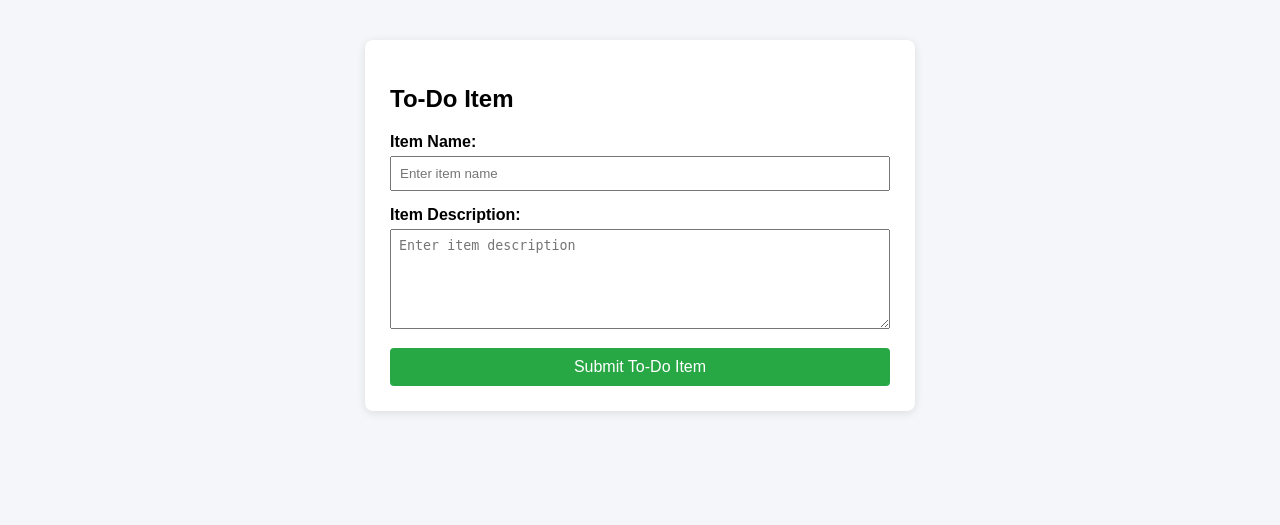
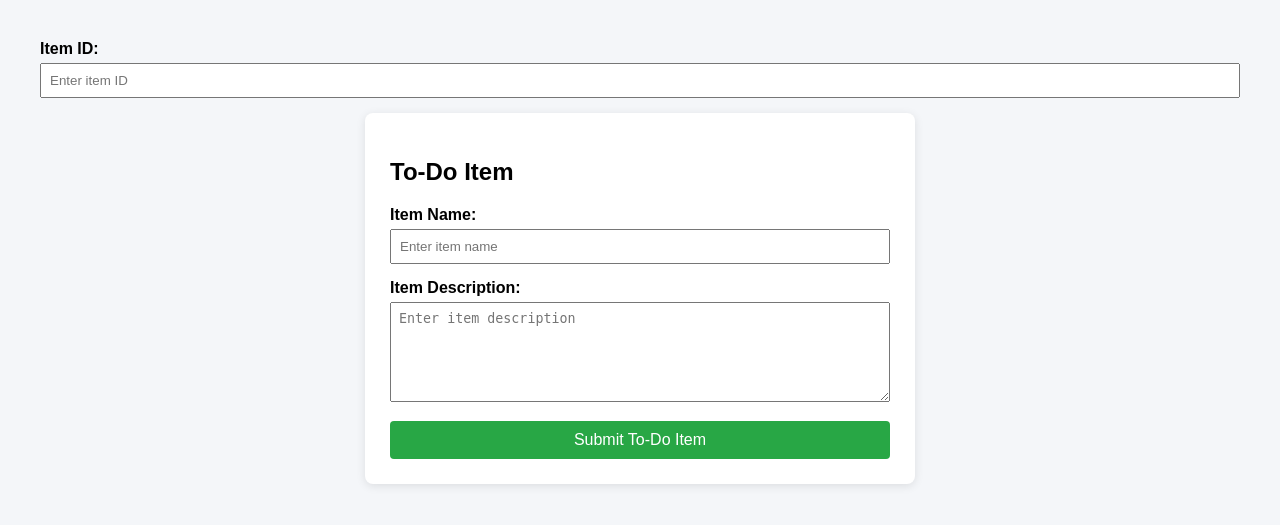
Before and after one commit to ShreyasDamle2805/Git_and_GitHub_Shreyas, a Flask app: template templates/todo.html in a window 1280 px wide. Shown: the top 525 px of the page. Run offline with Flask 3, Linux system fonts and the light colour scheme; the template is opened without the code that fills it, so the values that code supplies are empty.

Commit message:
Add Item ID field to To-Do form

```diff
--- a/templates/todo.html
+++ b/templates/todo.html
@@ -54,7 +54,17 @@
         }
     </style>
 </head>
-<body>
+<body> <div class="form-group">
+    <label for="itemId">Item ID:</label>
+    <input
+        type="text"
+        id="itemId"
+        name="itemId"
+        placeholder="Enter item ID"
+        required
+    >
+</div>
+
     <div class="container">
         <h2>To-Do Item</h2>
 
```
